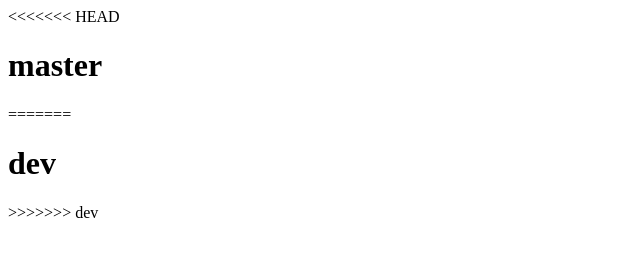
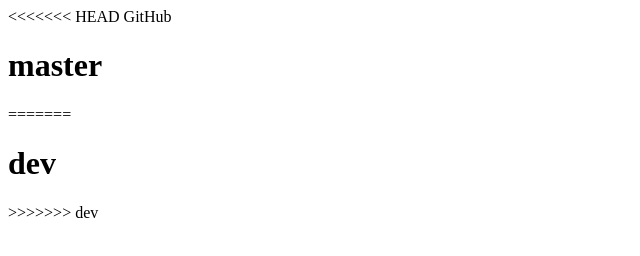
Before and after one commit to dstsidragon/0925123, a plain HTML site: page index.html in a window 1280 px wide. Shown: the full height of the page, 0-640 px from the left. Drawn offline with Linux system fonts and the light colour scheme.

Commit message:
update index.html github

```diff
--- a/index.html
+++ b/index.html
@@ -6,7 +6,7 @@
     <title>Document</title>
 </head>
 <body>
-<<<<<<< HEAD
+<<<<<<< HEAD GitHub
     <h1>master
     </h1>
 =======
```
